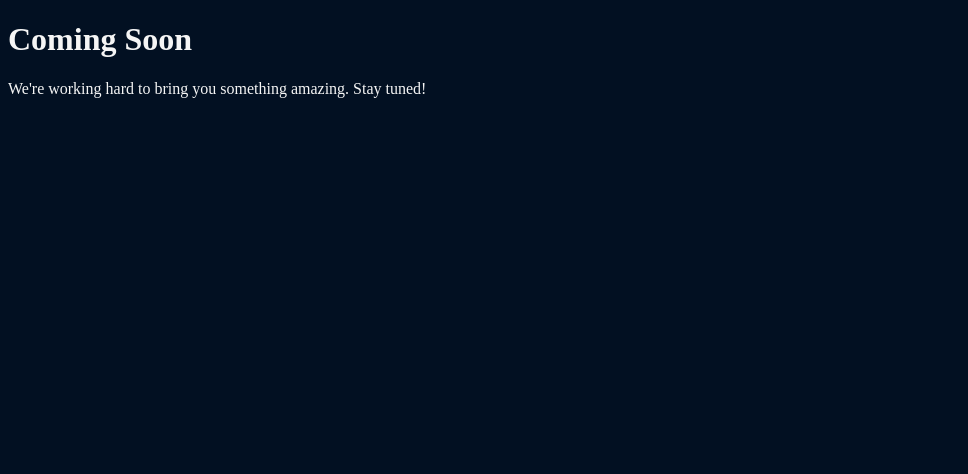
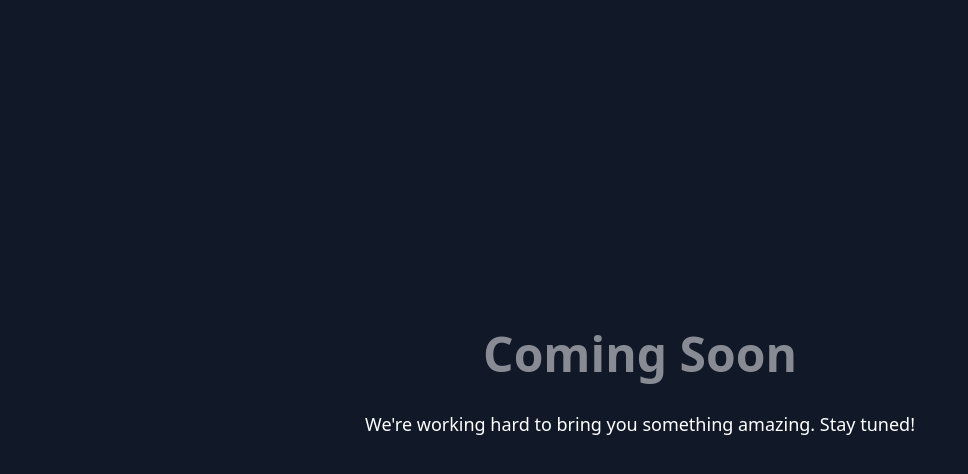
Before and after one commit to foncegithub/Seekout, a plain HTML site: page index.html in a window 1280 px wide. Shown: the whole page, without its empty margins (0-968 px from the left). Drawn offline with nearby package versions, Linux system fonts and the light colour scheme.

Commit message:
Update index.html

```diff
--- a/index.html
+++ b/index.html
@@ -5,10 +5,8 @@
   <meta charset="utf-8">
   <meta name="viewport" content="width=device-width">
   <title>replit</title>
-  <link href="style.css" rel="stylesheet" type="text/css" />
-  <link rel="preconnect" href="https://fonts.googleapis.com">
-  <link rel="preconnect" href="https://fonts.gstatic.com" crossorigin>
-  <link href="https://fonts.googleapis.com/css2?family=Pacifico&family=Sora:wght@600&display=swap" rel="stylesheet">
+  <script src="https://cdn.tailwindcss.com"></script>
+
 
 </head>
 
```
